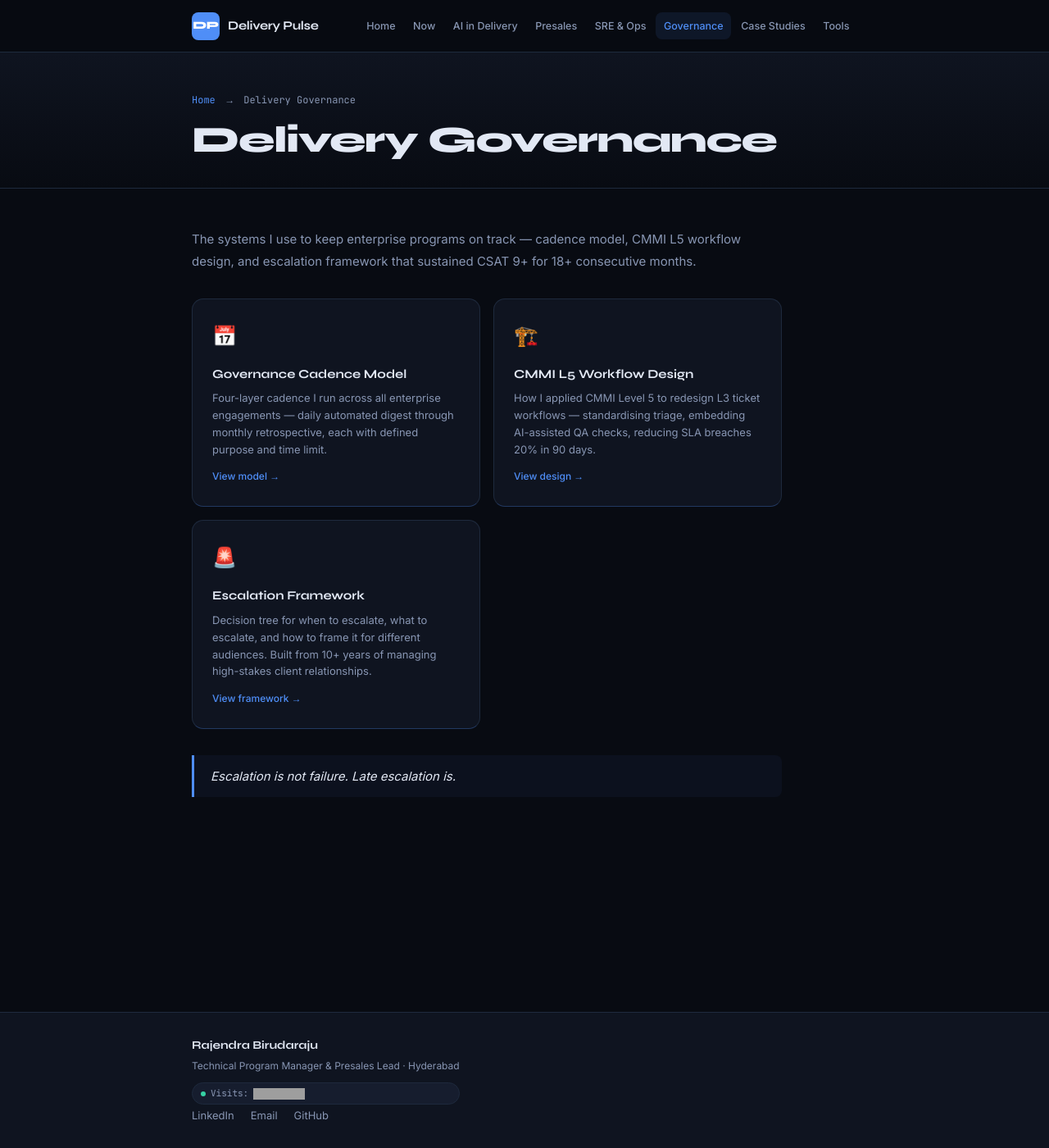
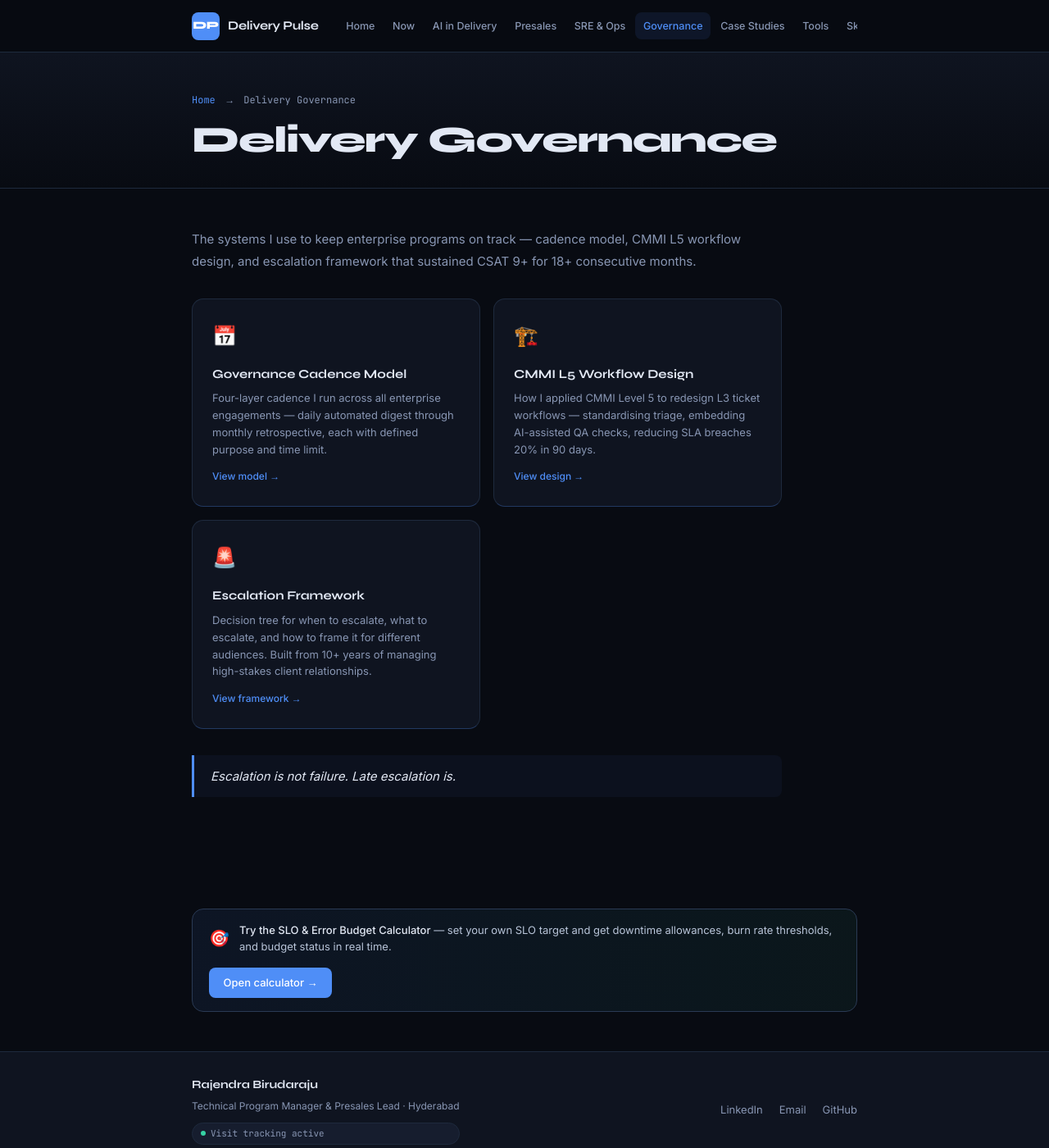
Before and after one commit to devcoderbyte/devcoderbyte.github.io, a Jekyll site: the page built from delivery-governance/index.md, in a window 1280 px wide and 1400 px high. Shown: the whole window at 82% size. Built offline with Jekyll 4.4.1, drawn with Linux system fonts in a browser that asks for light colours; grey boxes are pictures that could not be loaded.

Commit message:
reuploaded missing artifacts

```diff
--- a/_layouts/default.html
+++ b/_layouts/default.html
@@ -151,6 +151,13 @@ body{background:var(--bg);color:var(--text);font-family:var(--font-sans);font-we
 .visitor-badge{display:inline-flex;align-items:center;gap:6px;font-family:var(--font-mono);font-size:11px;color:var(--muted);background:var(--surface2);border:1px solid var(--border);border-radius:20px;padding:3px 10px;margin-top:.5rem}
 .visitor-dot{width:6px;height:6px;background:var(--accent2);border-radius:50%;animation:pulse 2s infinite}
 @keyframes pulse{0%,100%{opacity:1}50%{opacity:.4}}
+.tool-banner{background:linear-gradient(90deg,rgba(79,142,247,.08) 0%,rgba(56,217,169,.06) 100%);border:1px solid var(--border2);border-radius:var(--radius-lg);padding:1rem 1.25rem;margin:2rem 0;display:flex;align-items:center;justify-content:space-between;gap:1rem;flex-wrap:wrap}
+.tool-banner-left{display:flex;align-items:center;gap:.75rem}
+.tool-banner-icon{font-size:20px;flex-shrink:0}
+.tool-banner-text{font-size:13px;color:var(--light);line-height:1.5}
+.tool-banner-text strong{color:var(--text);font-weight:500}
+.tool-banner-cta{background:var(--accent);color:#fff;padding:.45rem 1.1rem;border-radius:var(--radius);font-size:13px;font-weight:500;text-decoration:none;white-space:nowrap;flex-shrink:0;transition:opacity .15s}
+.tool-banner-cta:hover{opacity:.85}
 .site-footer{border-top:1px solid var(--border);padding:1.75rem 0;background:var(--surface)}
 .site-footer .container{display:flex;justify-content:space-between;align-items:center;gap:1rem;flex-wrap:wrap}
 .footer-left{display:flex;flex-direction:column;gap:2px}
@@ -188,34 +195,70 @@ body{background:var(--bg);color:var(--text);font-family:var(--font-sans);font-we
       <a href="{{ '/sre-observability/' | relative_url }}" {% if page.url contains 'sre' %}class="active"{% endif %}>SRE & Ops</a>
       <a href="{{ '/delivery-governance/' | relative_url }}" {% if page.url contains 'governance' %}class="active"{% endif %}>Governance</a>
       <a href="{{ '/case-studies/' | relative_url }}" {% if page.url contains 'case-studies' %}class="active"{% endif %}>Case Studies</a>
-      <a href="{{ '/tool-proficiency/' | relative_url }}" {% if page.url contains 'tool' %}class="active"{% endif %}>Tools</a>
+      <a href="{{ '/tools/' | relative_url }}" {% if page.url contains 'tools' %}class="active"{% endif %}>Tools</a>
+      <a href="{{ '/tool-proficiency/' | relative_url }}" {% if page.url contains 'tool-proficiency' %}class="active"{% endif %}>Skills</a>
     </nav>
   </div>
 </header>
 
-<main class="site-main">{{ content }}</main>
+<main class="site-main">
+{{ content }}
+{% unless page.url contains 'tools' %}
+{% if page.url contains 'sre' or page.url contains 'governance' or page.url contains 'case-studies' or page.url contains 'ai-in-delivery' %}
+<div class="container" style="padding-bottom:1rem">
+  <div class="tool-banner">
+    <div class="tool-banner-left">
+      <span class="tool-banner-icon">🎯</span>
+      <div class="tool-banner-text"><strong>Try the SLO & Error Budget Calculator</strong> — set your own SLO target and get downtime allowances, burn rate thresholds, and budget status in real time.</div>
+    </div>
+    <a href="{{ '/tools/slo-calculator/' | relative_url }}" class="tool-banner-cta">Open calculator →</a>
+  </div>
+</div>
+{% endif %}
+{% endunless %}
+</main>
 
 <footer class="site-footer">
   <div class="container">
     <div class="footer-left">
       <span class="footer-name">Rajendra Birudaraju</span>
       <span class="footer-role">Technical Program Manager & Presales Lead · Hyderabad</span>
-
       <div class="visitor-badge">
-  <span class="visitor-dot"></span>
-  <span>Visits: </span>
-  <img src="https://hits.sh/devcoderbyte.github.io.svg?style=flat&color=38d9a9&labelColor=0f1420&label="
-       style="height:14px;vertical-align:middle" alt="visits">
-</div>
-
+        <span class="visitor-dot"></span>
+        <span id="visitor-count">Loading visitors...</span>
+      </div>
+    </div>
     <div class="footer-right">
       <a href="https://linkedin.com/in/rajendrabirudaraju" target="_blank" rel="noopener">LinkedIn</a>
       <a href="mailto:birudarajurajendra@gmail.com">Email</a>
       <a href="https://github.com/devcoderbyte" target="_blank" rel="noopener">GitHub</a>
     </div>
-    </div>
   </div>
 </footer>
 
+<!-- GoatCounter — privacy-friendly visitor tracking -->
+<script data-goatcounter="https://rajendrabirudaraju.goatcounter.com/count"
+        async src="//gc.zgo.at/count.js"></script>
+
+<!-- Fetch visitor count and display in footer -->
+<script>
+(function() {
+  fetch('https://rajendrabirudaraju.goatcounter.com/counter/' + encodeURIComponent(location.pathname) + '.json')
+    .then(function(r) { return r.json(); })
+    .then(function(data) {
+      var el = document.getElementById('visitor-count');
+      if (el && data && data.count) {
+        el.textContent = data.count + ' visits to this page';
+      } else if (el) {
+        el.textContent = 'Visit tracking active';
+      }
+    })
+    .catch(function() {
+      var el = document.getElementById('visitor-count');
+      if (el) el.textContent = 'Visit tracking active';
+    });
+})();
+</script>
+
 </body>
 </html>
--- a/sitemap.xml
+++ b/sitemap.xml
@@ -26,4 +26,6 @@ layout: null
   <url><loc>{{ site.url }}/case-studies/bid-conversion-lift/</loc><priority>0.8</priority><changefreq>monthly</changefreq></url>
   <url><loc>{{ site.url }}/case-studies/devops-upskilling/</loc><priority>0.8</priority><changefreq>monthly</changefreq></url>
   <url><loc>{{ site.url }}/tool-proficiency/</loc><priority>0.8</priority><changefreq>monthly</changefreq></url>
+  <url><loc>{{ site.url }}/tools/</loc><priority>0.9</priority><changefreq>monthly</changefreq></url>
+  <url><loc>{{ site.url }}/tools/slo-calculator/</loc><priority>0.9</priority><changefreq>monthly</changefreq></url>
 </urlset>
```
Also changed, not shown: index.md (+8 -0 lines), tools/index.md (added, +29 -0 lines), tools/slo-calculator.html (added, +211 -0 lines).
